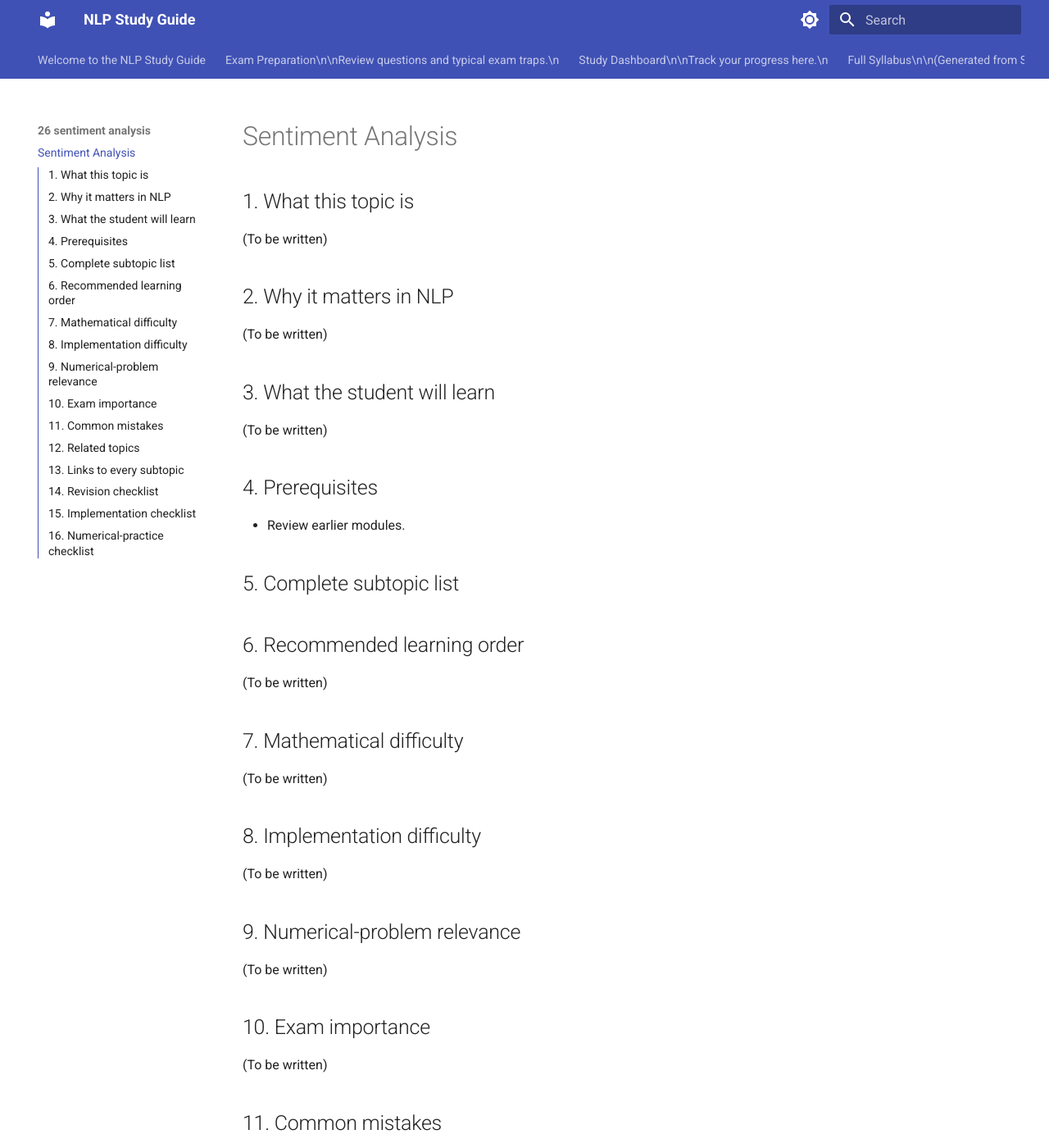
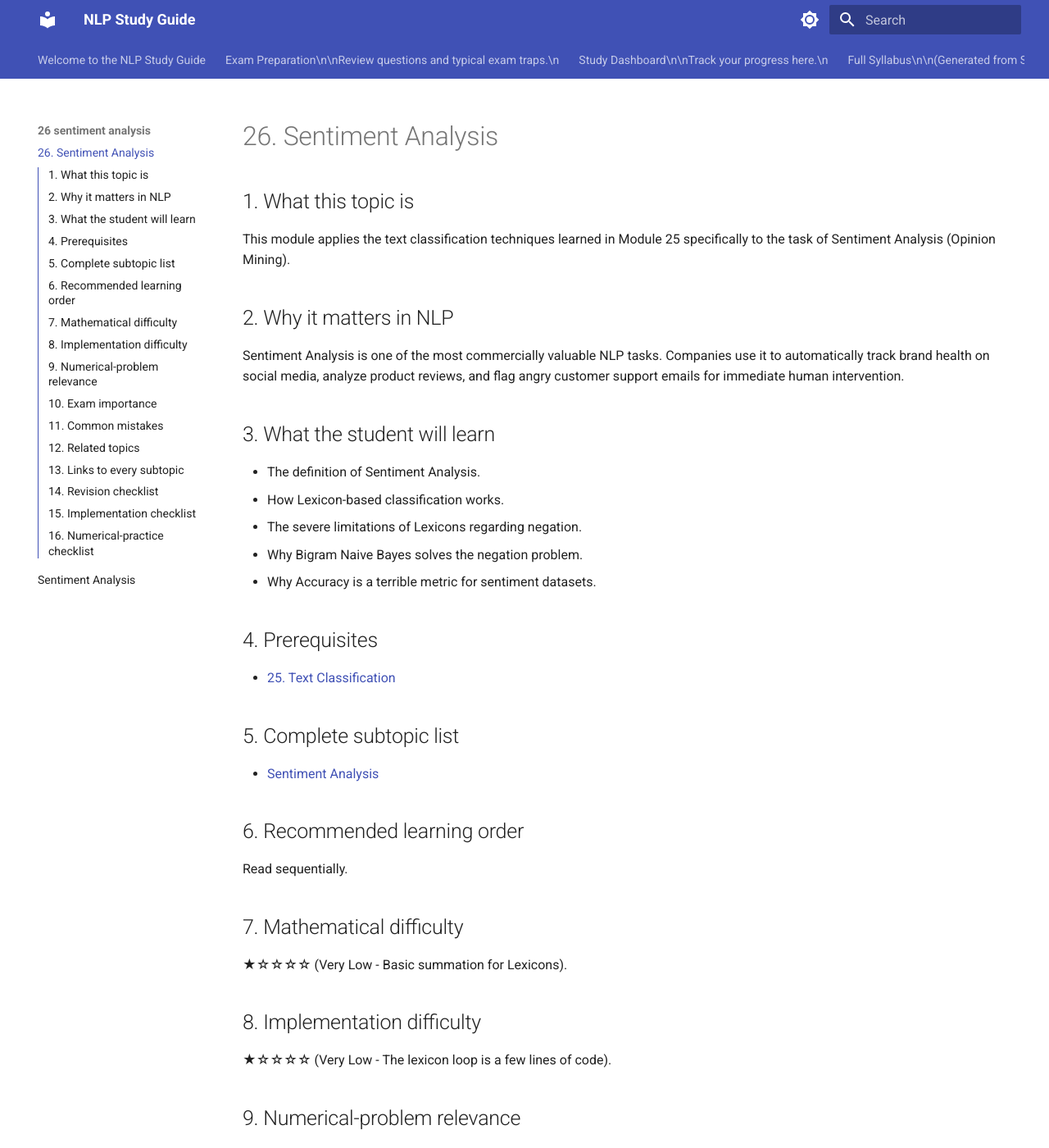
Before and after one commit to Raunak4518/nlp, an MkDocs documentation site: the page built from docs/26-sentiment-analysis/README.md, in a window 1280 px wide and 1400 px high. Shown: the whole window at 82% size. Built offline with MkDocs 1.6.1 and Material for MkDocs 9.7.7, drawn with Linux system fonts in a browser that asks for light colours; some of the changed text lies outside the part shown.

Commit message:
Complete Module 26 - Sentiment Analysis

```diff
--- a/docs/26-sentiment-analysis/README.md
+++ b/docs/26-sentiment-analysis/README.md
@@ -1,52 +1,54 @@
-# Sentiment Analysis
+# 26. Sentiment Analysis
 
 ## 1. What this topic is
-(To be written)
+This module applies the text classification techniques learned in Module 25 specifically to the task of Sentiment Analysis (Opinion Mining).
 
 ## 2. Why it matters in NLP
-(To be written)
+Sentiment Analysis is one of the most commercially valuable NLP tasks. Companies use it to automatically track brand health on social media, analyze product reviews, and flag angry customer support emails for immediate human intervention.
 
 ## 3. What the student will learn
-(To be written)
+- The definition of Sentiment Analysis.
+- How Lexicon-based classification works.
+- The severe limitations of Lexicons regarding negation.
+- Why Bigram Naive Bayes solves the negation problem.
+- Why Accuracy is a terrible metric for sentiment datasets.
 
 ## 4. Prerequisites
-- Review earlier modules.
+- [25. Text Classification](../25-text-classification/README.md)
 
 ## 5. Complete subtopic list
-
+- [Sentiment Analysis](sentiment-analysis.md)
 
 ## 6. Recommended learning order
-(To be written)
+Read sequentially.
 
 ## 7. Mathematical difficulty
-(To be written)
+★☆☆☆☆ (Very Low - Basic summation for Lexicons).
 
 ## 8. Implementation difficulty
-(To be written)
+★☆☆☆☆ (Very Low - The lexicon loop is a few lines of code).
 
 ## 9. Numerical-problem relevance
-(To be written)
+**Medium**. Scoring a sentence given a small lexicon dictionary is a common short-answer question.
 
 ## 10. Exam importance
-(To be written)
+**Medium**. Usually tested as an application of Naive Bayes rather than a standalone mathematical topic.
 
 ## 11. Common mistakes
-(To be written)
+- Assuming Sentiment Analysis is an entirely different algorithm from Text Classification. It is the exact same math, just with the specific labels `POSITIVE` and `NEGATIVE`.
 
 ## 12. Related topics
-(To be written)
+- [25. Text Classification](../25-text-classification/README.md)
 
 ## 13. Links to every subtopic
 (See section 5)
 
 ## 14. Revision checklist
-- [ ] Theory understood
-- [ ] Formulas memorized
-- [ ] Practice completed
+- [ ] Understand why Lexicons fail on phrases like "not terrible".
+- [ ] Explain why F1 score must be used instead of Accuracy for Amazon product reviews.
 
 ## 15. Implementation checklist
-- [ ] Scratch implementation written
-- [ ] Edge cases tested
+- [ ] Trace the Lexicon sentiment loop.
 
 ## 16. Numerical-practice checklist
-- [ ] At least 2 numerical problems solved manually
+- [ ] Given a lexicon, calculate the sentiment score of a 5-word sentence.
```
Also changed, not shown: docs/26-sentiment-analysis/sentiment-analysis.md (added, +90 -0 lines).
